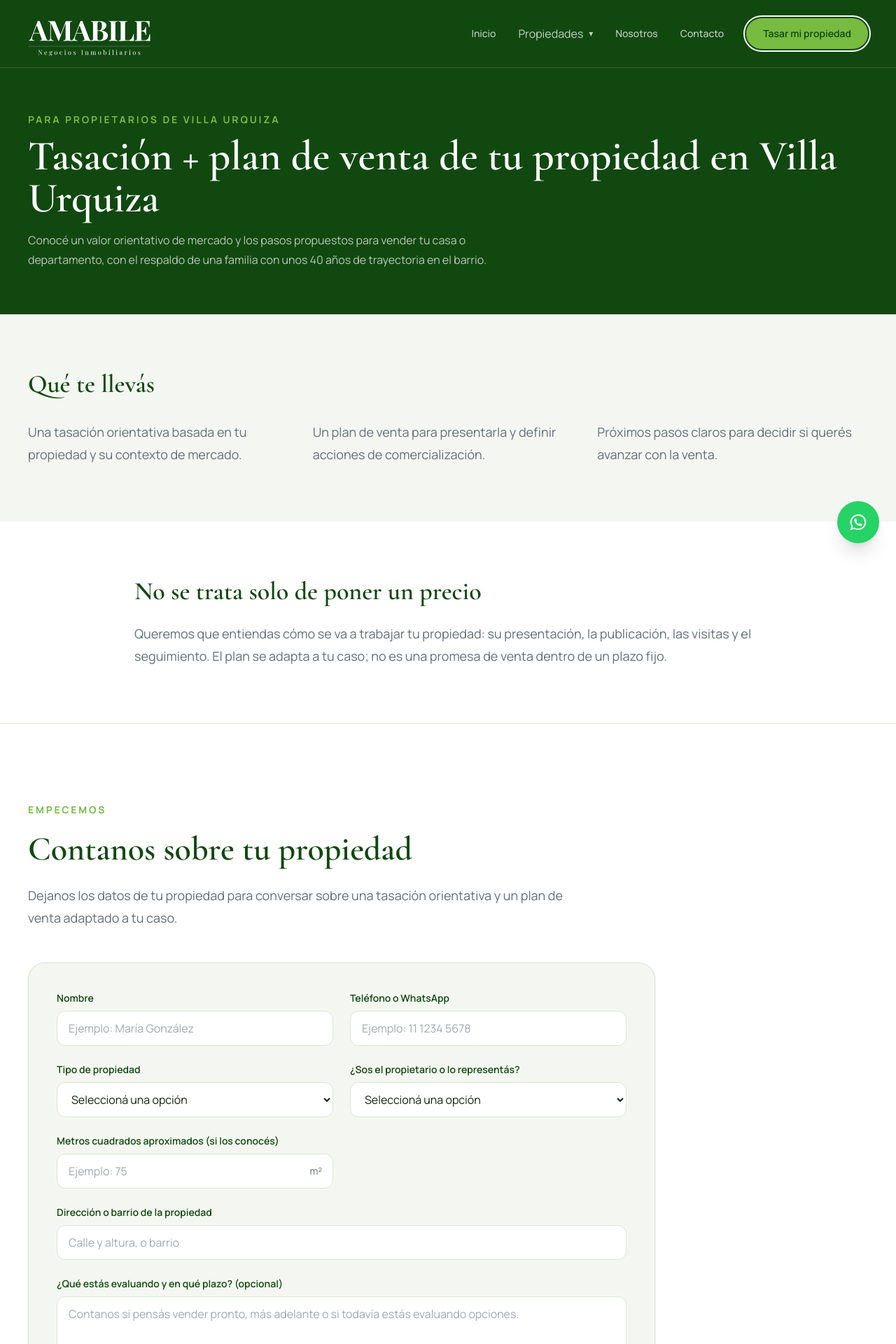
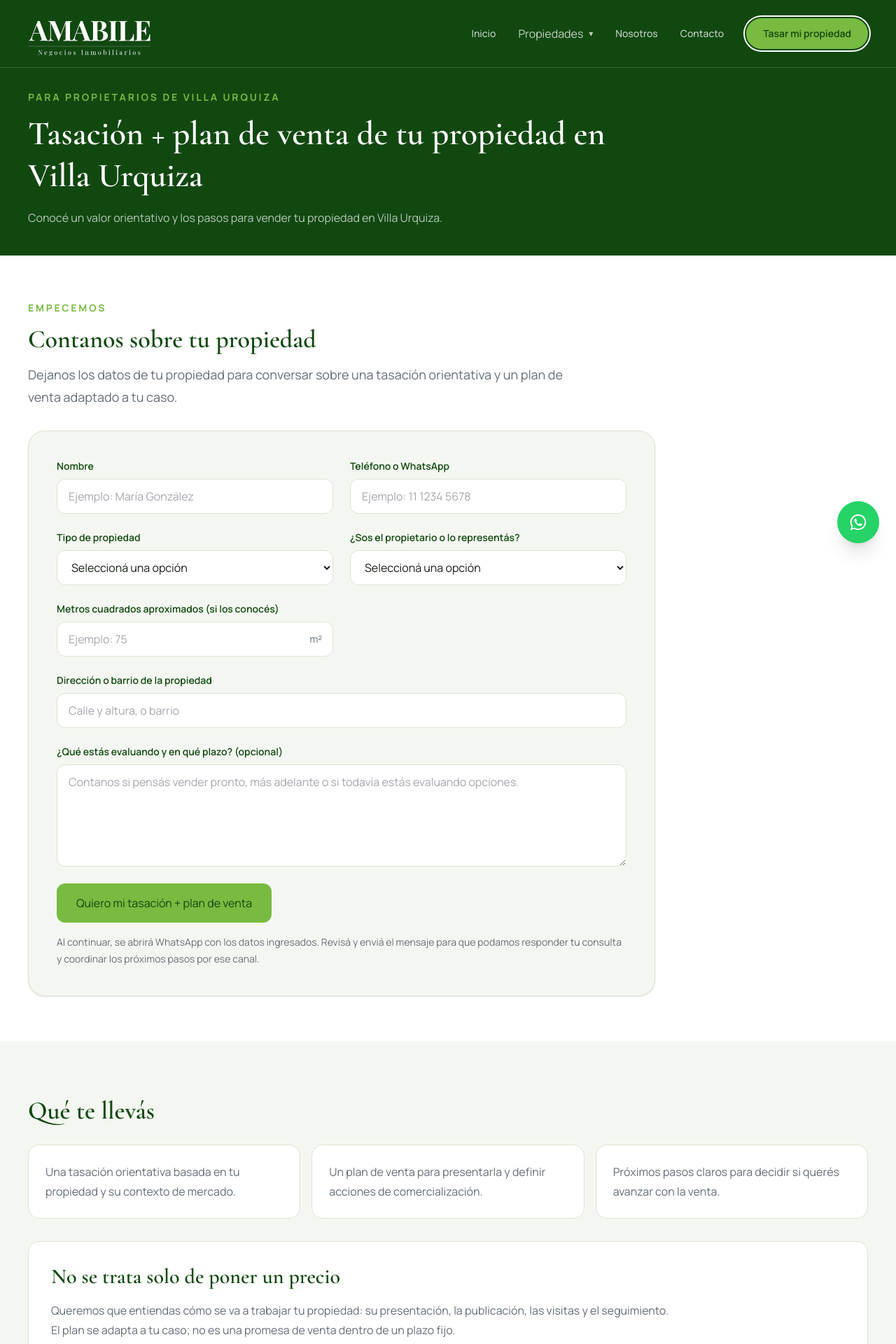
Before and after one commit to santimachuca/web-inmobiliaria-amabile, a Next.js app: page /tasacion in a window 1280 px wide. Shown: the top 1920 px of the page at 70% size. Built offline with nearby package versions, Linux system fonts and the light colour scheme.

Commit message:
Prioriza formulario y corrige desborde movil

```diff
--- a/src/app/globals.css
+++ b/src/app/globals.css
@@ -21,10 +21,12 @@
 
 html {
   scroll-behavior: smooth;
+  overflow-x: clip;
 }
 
 body {
   margin: 0;
+  overflow-x: clip;
   background: var(--background);
   color: var(--foreground);
   font-family: var(--font-body), Arial, sans-serif;
--- a/src/app/tasacion/page.tsx
+++ b/src/app/tasacion/page.tsx
@@ -17,64 +17,63 @@ export default function ValuationPage() {
   return (
     <main>
       <PageHero
+        compact
         eyebrow="Para propietarios de Villa Urquiza"
         title="Tasación + plan de venta de tu propiedad en Villa Urquiza"
-        description="Conocé un valor orientativo de mercado y los pasos propuestos para vender tu casa o departamento, con el respaldo de una familia con unos 40 años de trayectoria en el barrio."
+        description="Conocé un valor orientativo y los pasos para vender tu propiedad en Villa Urquiza."
       />
 
-      <section className="bg-[var(--color-surface)] py-16 md:py-20">
+      <section id="formulario" className="bg-white py-12 md:py-16">
+        <div className="container">
+          <div className="max-w-3xl">
+            <p className="eyebrow">Empecemos</p>
+
+            <h2 className="mt-3 text-3xl font-semibold leading-tight text-[var(--color-primary-dark)] md:text-4xl">
+              Contanos sobre tu propiedad
+            </h2>
+
+            <p className="mt-3 text-lg leading-8 text-[var(--color-muted)]">
+              Dejanos los datos de tu propiedad para conversar sobre una
+              tasación orientativa y un plan de venta adaptado a tu caso.
+            </p>
+          </div>
+
+          <div className="mt-8 max-w-4xl">
+            <ValuationForm />
+          </div>
+        </div>
+      </section>
+
+      <section className="bg-[var(--color-surface)] py-14 md:py-20">
         <div className="container">
           <h2 className="text-3xl font-semibold text-[var(--color-primary-dark)] md:text-4xl">
             Qué te llevás
           </h2>
 
-          <ul className="mt-8 grid gap-5 text-lg leading-8 text-[var(--color-muted)] md:grid-cols-3">
-            <li>
+          <ul className="mt-7 grid gap-4 text-[var(--color-muted)] md:grid-cols-3">
+            <li className="rounded-2xl border border-[var(--color-border)] bg-white p-6 leading-7">
               Una tasación orientativa basada en tu propiedad y su contexto de
               mercado.
             </li>
-            <li>
+            <li className="rounded-2xl border border-[var(--color-border)] bg-white p-6 leading-7">
               Un plan de venta para presentarla y definir acciones de
               comercialización.
             </li>
-            <li>
+            <li className="rounded-2xl border border-[var(--color-border)] bg-white p-6 leading-7">
               Próximos pasos claros para decidir si querés avanzar con la venta.
             </li>
           </ul>
-        </div>
-      </section>
 
-      <section className="border-b border-[var(--color-border)] bg-white py-16 md:py-20">
-        <div className="container max-w-4xl">
-          <h2 className="text-3xl font-semibold text-[var(--color-primary-dark)] md:text-4xl">
-            No se trata solo de poner un precio
-          </h2>
-          <p className="mt-6 text-lg leading-8 text-[var(--color-muted)]">
-            Queremos que entiendas cómo se va a trabajar tu propiedad: su
-            presentación, la publicación, las visitas y el seguimiento. El plan
-            se adapta a tu caso; no es una promesa de venta dentro de un plazo
-            fijo.
-          </p>
-        </div>
-      </section>
-
-      <section id="formulario" className="bg-white py-20 md:py-28">
-        <div className="container">
-          <div className="max-w-3xl">
-            <p className="eyebrow">Empecemos</p>
-
-            <h2 className="mt-4 text-4xl font-semibold leading-tight text-[var(--color-primary-dark)] md:text-5xl">
-              Contanos sobre tu propiedad
+          <div className="mt-8 rounded-2xl border border-[var(--color-border)] bg-white p-6 md:p-8">
+            <h2 className="text-2xl font-semibold text-[var(--color-primary-dark)] md:text-3xl">
+              No se trata solo de poner un precio
             </h2>
-
-            <p className="mt-5 text-lg leading-8 text-[var(--color-muted)]">
-              Dejanos los datos de tu propiedad para conversar sobre una
-              tasación orientativa y un plan de venta adaptado a tu caso.
+            <p className="mt-4 max-w-4xl leading-7 text-[var(--color-muted)]">
+              Queremos que entiendas cómo se va a trabajar tu propiedad: su
+              presentación, la publicación, las visitas y el seguimiento. El
+              plan se adapta a tu caso; no es una promesa de venta dentro de un
+              plazo fijo.
             </p>
-          </div>
-
-          <div className="mt-12 max-w-4xl">
-            <ValuationForm />
           </div>
         </div>
       </section>
--- a/src/components/forms/ValuationForm.tsx
+++ b/src/components/forms/ValuationForm.tsx
@@ -6,7 +6,7 @@ const WHATSAPP_NUMBER = "5491144052716";
 
 export default function ValuationForm() {
   const inputStyles =
-    "rounded-xl border border-[var(--color-border)] bg-white px-4 py-3 text-[var(--foreground)] outline-none transition placeholder:text-[var(--color-muted)]/60 focus:border-[var(--color-accent)] focus:ring-4 focus:ring-[var(--color-accent)]/15";
+    "min-w-0 w-full rounded-xl border border-[var(--color-border)] bg-white px-4 py-3 text-[var(--foreground)] outline-none transition placeholder:text-[var(--color-muted)]/60 focus:border-[var(--color-accent)] focus:ring-4 focus:ring-[var(--color-accent)]/15";
 
   const labelStyles = "text-sm font-semibold text-[var(--color-primary-dark)]";
 
@@ -45,7 +45,7 @@ export default function ValuationForm() {
   return (
     <form
       onSubmit={handleSubmit}
-      className="grid gap-6 rounded-3xl border border-[var(--color-border)] bg-[var(--color-surface)] p-6 shadow-sm md:grid-cols-2 md:p-10"
+      className="grid min-w-0 grid-cols-1 gap-6 rounded-3xl border border-[var(--color-border)] bg-[var(--color-surface)] p-4 shadow-sm sm:p-6 md:grid-cols-2 md:p-10"
     >
       <div className="flex flex-col gap-2">
         <label htmlFor="name" className={labelStyles}>
--- a/src/components/layout/PageHero.tsx
+++ b/src/components/layout/PageHero.tsx
@@ -2,15 +2,29 @@ interface PageHeroProps {
   eyebrow: string;
   title: string;
   description: string;
+  compact?: boolean;
 }
 
-export default function PageHero({ eyebrow, title, description }: PageHeroProps) {
+export default function PageHero({
+  eyebrow,
+  title,
+  description,
+  compact = false,
+}: PageHeroProps) {
   return (
-    <section className="bg-[var(--color-primary-dark)] pb-16 pt-40 text-white">
+    <section
+      className={`bg-[var(--color-primary-dark)] text-white ${compact ? "pb-8 pt-28 md:pb-10 md:pt-32" : "pb-16 pt-40"}`}
+    >
       <div className="container">
         <p className="eyebrow">{eyebrow}</p>
-        <h1 className="mt-3 text-5xl font-semibold md:text-6xl">{title}</h1>
-        <p className="mt-4 max-w-2xl leading-7 text-white/70">{description}</p>
+        <h1
+          className={`mt-3 font-semibold ${compact ? "max-w-4xl text-3xl leading-tight md:text-5xl" : "text-5xl md:text-6xl"}`}
+        >
+          {title}
+        </h1>
+        <p className="mt-4 max-w-2xl leading-7 text-white/70">
+          {description}
+        </p>
       </div>
     </section>
   );
```
